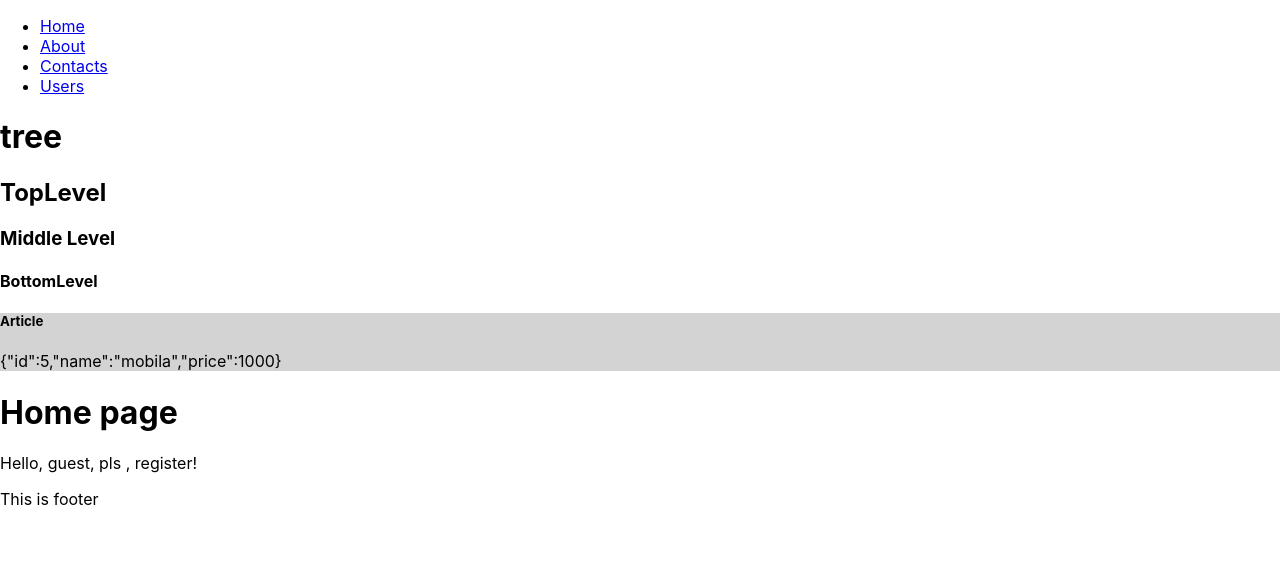
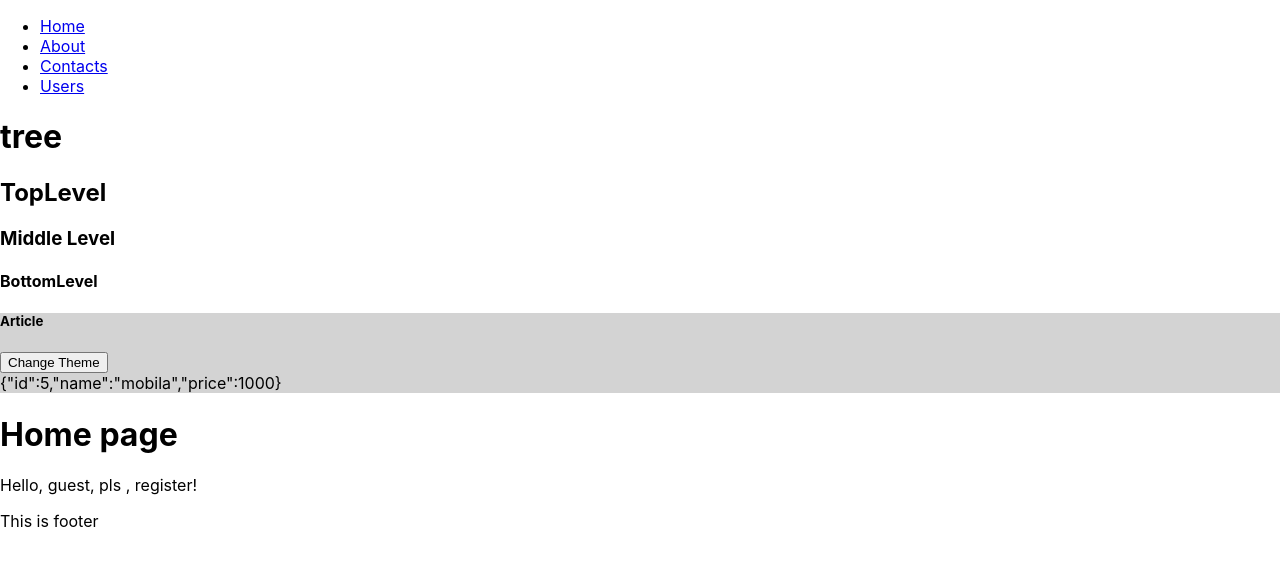
Before and after one commit to vlasoffivan95/react_from_zero, a React (Create React App) app: page / in a window 1280 px wide. Shown: the top 566 px of the page. Built offline with nearby package versions, Linux system fonts and the light colour scheme.

Commit message:
add switch themes

```diff
--- a/src/App.js
+++ b/src/App.js
@@ -14,6 +14,11 @@
 export const ProductContext = React.createContext();
 export const ThemeContext = React.createContext();
 
+export const THEMES = {
+  LIGHT: "light",
+  DARK: "dark",
+};
+
 class App extends React.Component {
   state = {
     product: {
@@ -22,14 +27,21 @@
       price: 1000,
     },
 
-    theme: "light",
+    theme: THEMES.LIGHT,
+  };
+
+  changeTheme = () => {
+    const { theme } = this.state;
+    this.setState({
+      theme: theme === THEMES.LIGHT ? THEMES.DARK : THEMES.LIGHT,
+    });
   };
   render() {
     const { product, theme } = this.state;
 
     return (
       <ProductContext.Provider value={product}>
-        <ThemeContext.Provider value = {theme}>
+        <ThemeContext.Provider value={[theme, this.changeTheme]}>
           <Headers />
 
           <Tree />
--- a/src/components/Tree/SomeArticle/index.jsx
+++ b/src/components/Tree/SomeArticle/index.jsx
@@ -1,12 +1,12 @@
 import React from "react";
-import { ProductContext, ThemeContext } from "../../../App";
+import { ProductContext, ThemeContext, THEMES } from "../../../App";
 
 const SomeArticle = (props) => {
   return (
     <ThemeContext.Consumer>
-      {(theme) => {
+      {([theme, onClick]) => {
         const styles = {
-          backgroundColor: theme === 'light' ? 'lightgray' : 'darkgrey'
+          backgroundColor: theme === THEMES.LIGHT ? 'lightgray' : 'black'
 
         }
         return (
@@ -14,6 +14,7 @@
             {(contextValue) => (
               <article style = {styles}>
                 <h5>Article</h5>
+                <button onClick = {onClick}>Change Theme</button>
                 <div>{JSON.stringify(contextValue)}</div>
               </article>
             )}
```
Lines whose indentation alone changed are shown as unchanged.
